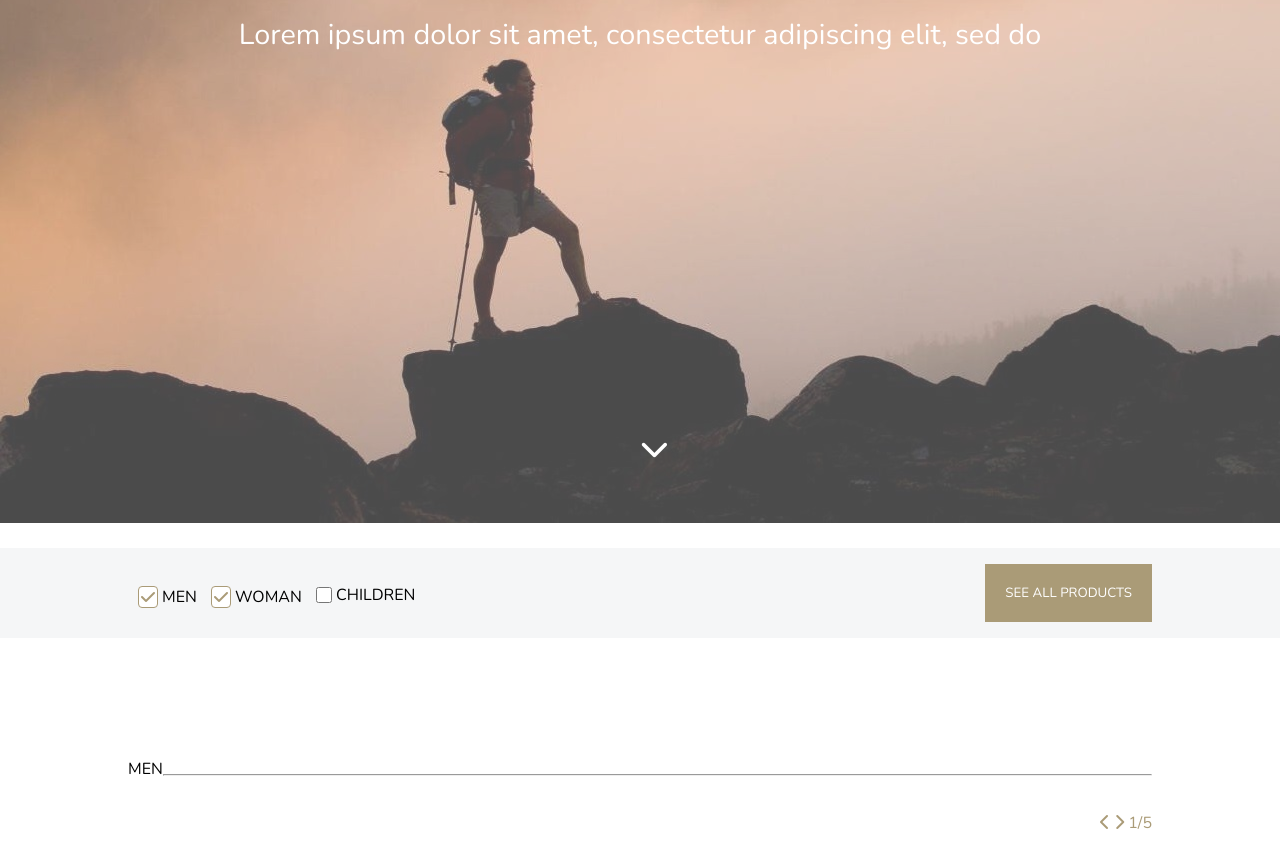
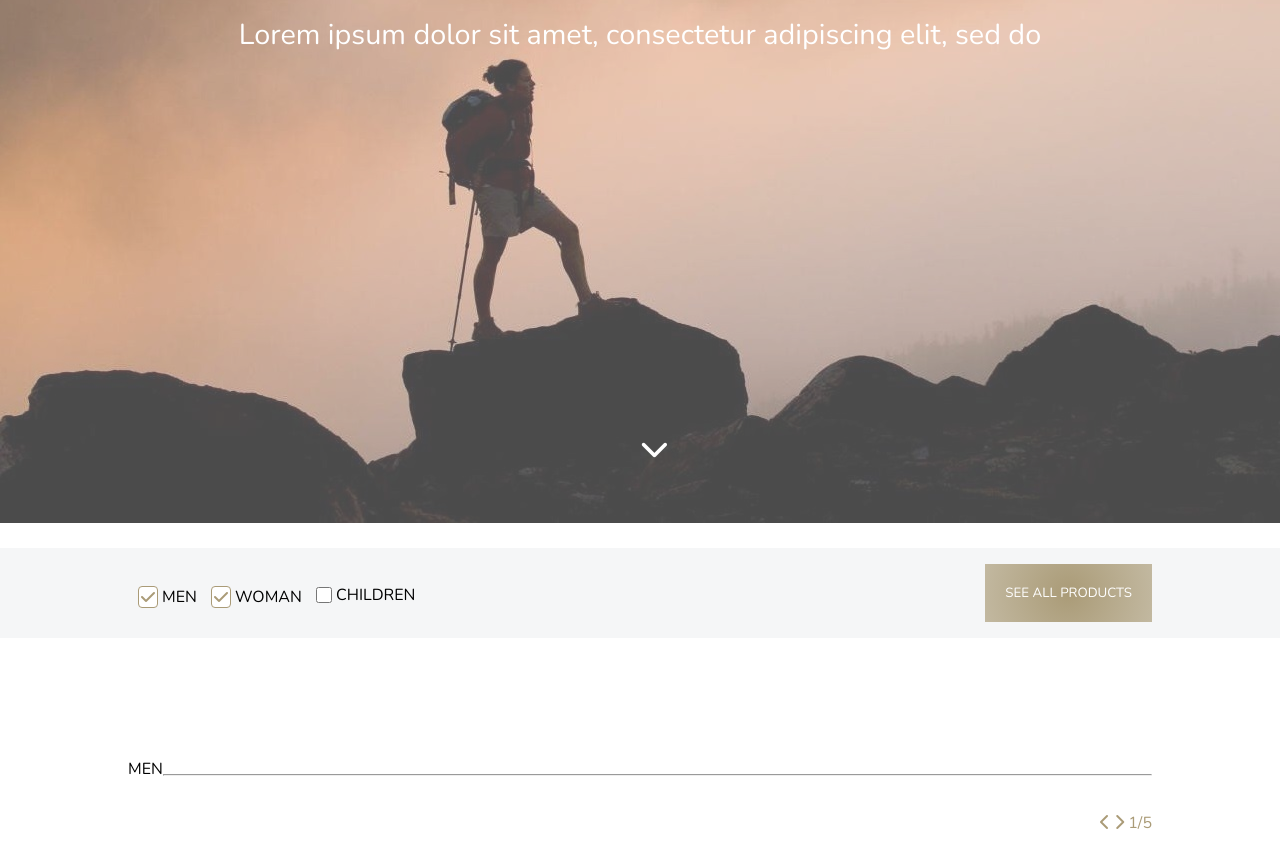
Before and after one commit to dervanovicaisa/dervanovicaisa.github.io, a plain HTML site: page index.html in a window 1280 px wide. Shown: the part 252-1093 px from the top of the page. Drawn offline with nearby package versions, Linux system fonts and the light colour scheme.

Commit message:
css gradient

```diff
--- a/css/home.css
+++ b/css/home.css
@@ -64,7 +64,8 @@
     }
 
     #products #btnSeeAllProducts {
-        background-color: var(--gold);
+        background: var(--gold);
+        background: radial-gradient(circle, var(--gold) 0%, rgba(170,155,119,0.6755077030812324) 100%);
         color: var(--white);
         outline: none;
         border: none;
@@ -254,7 +255,8 @@
     }
 
     #products #btnSeeAllProducts {
-        background-color: var(--gold);
+        background: var(--gold);
+        background: radial-gradient(circle, var(--gold) 0%, rgba(170,155,119,0.6755077030812324) 100%);
         color: var(--white);
         outline: none;
         border: none;
@@ -452,7 +454,8 @@
     }
 
     #products #btnSeeAllProducts {
-        background-color: var(--gold);
+        background: var(--gold);
+        background: radial-gradient(circle, var(--gold) 0%, rgba(170,155,119,0.6755077030812324) 100%);
         color: var(--white);
         outline: none;
         border: none;
```
